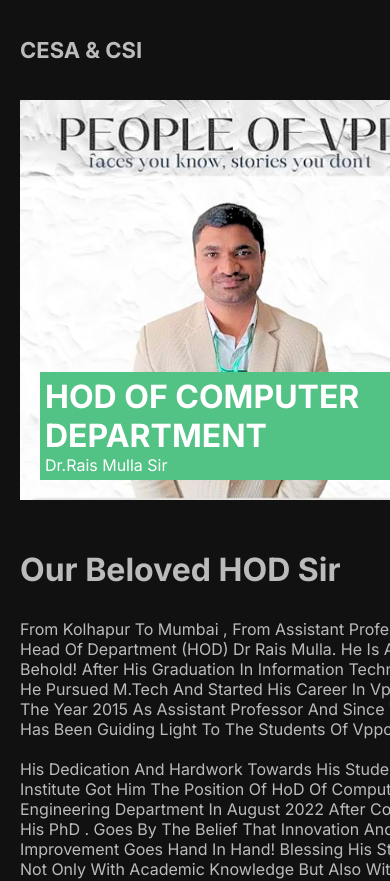
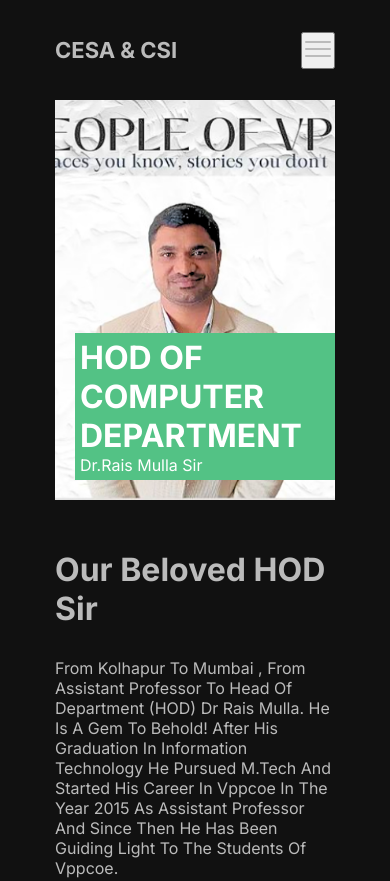
Before and after one commit to YashPimpalkar/cesa2, a Next.js app: page /about in a window 390 px wide. Shown: the top 881 px of the page. Built offline with nearby package versions, Linux system fonts and the light colour scheme.

Commit message:
h  commit

```diff
--- a/next.config.js
+++ b/next.config.js
@@ -5,9 +5,7 @@ const nextConfig = {
             "images.pexels.com"
         ]
     },
-    resolve: {
-        extensions: ['.js', '.jsx', '.json', '.svg'], // Add '.svg' if it's not already there
-      },
+
 
 }
 
--- a/src/app/globals.css
+++ b/src/app/globals.css
@@ -59,7 +59,17 @@ justify-content: space-between;
   .container{
     width: 478px;
   }
+
 }
+@media  (max-width:478px){
+  .container{
+    width: 320px;
+  }
+
+}
+
+
+
 
 
 .light{
```
